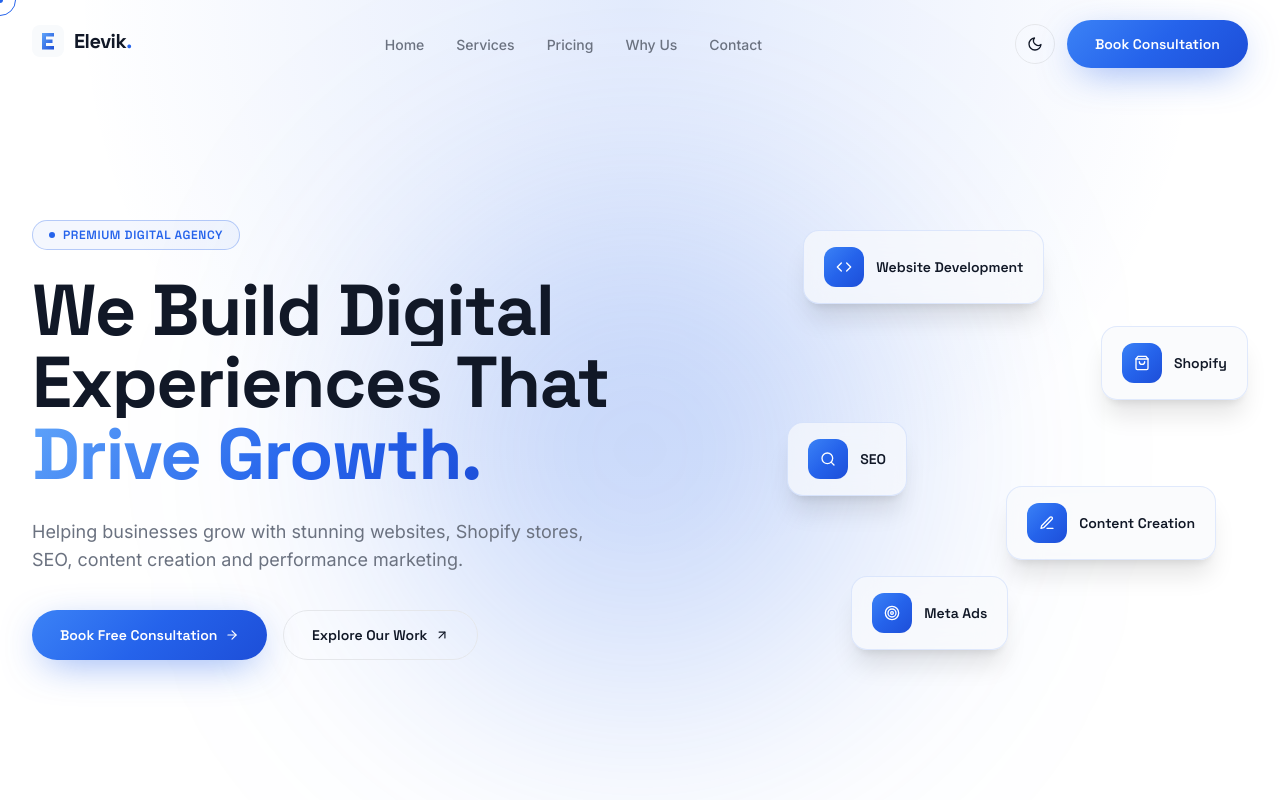
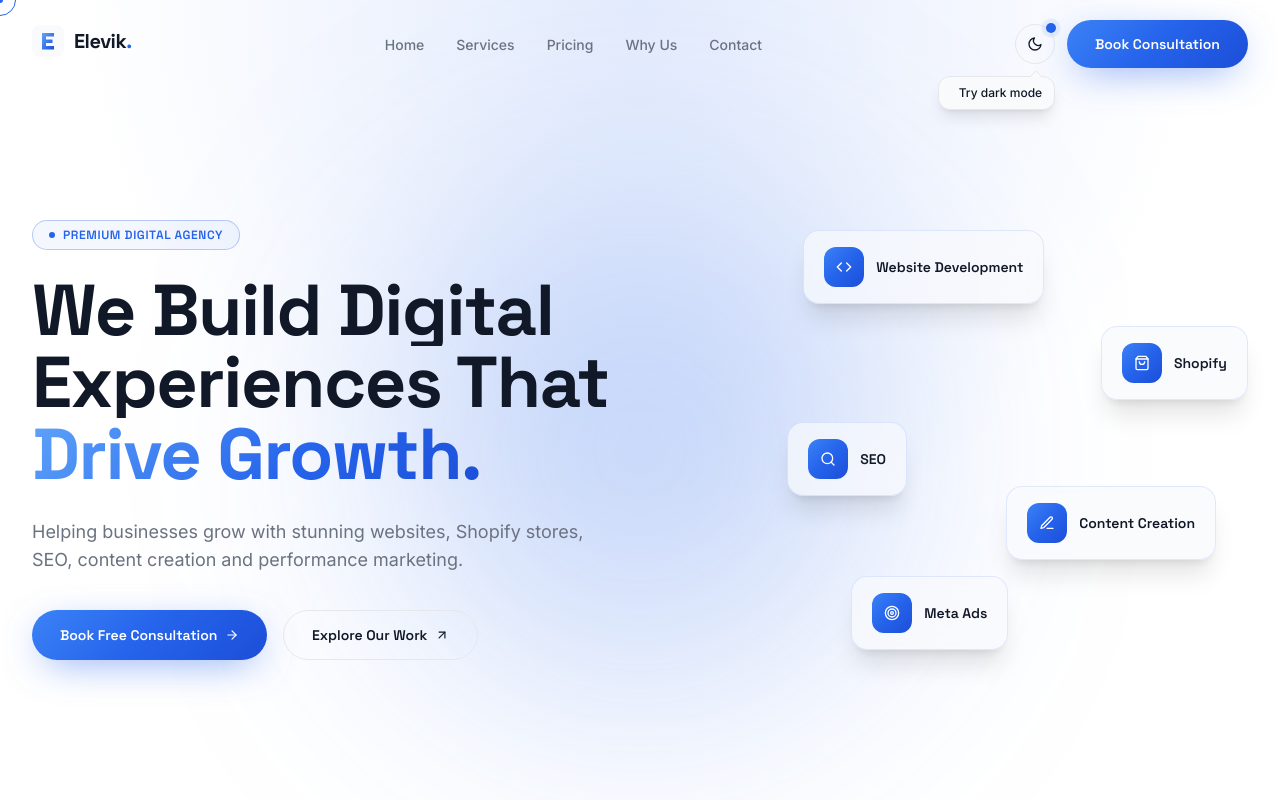
Before and after one commit to ahadqrsh/elevik-solutions, a React (Vite) app: page / in a window 1280 px wide. Shown: the top 800 px of the page. Built offline with nearby package versions, Linux system fonts and the light colour scheme.

Commit message:
added theme toggle notification

```diff
--- a/src/components/layout/Navbar.jsx
+++ b/src/components/layout/Navbar.jsx
@@ -1,16 +1,23 @@
-import { useEffect, useRef, useState } from "react";
+import { useEffect, useRef, useState, useCallback } from "react";
 import { gsap } from "gsap";
+import { AnimatePresence, motion } from "framer-motion";
 import { FiSun, FiMoon, FiMenu, FiX } from "react-icons/fi";
 import { useTheme } from "../../context/ThemeContext.jsx";
-import { NAV_LINKS } from "../../utils/data.js";
+import { NAV_LINKS, WHATSAPP_LINK } from "../../utils/data.js";
 import { navbarEntrance } from "../../animations/navbarAnimation.js";
 import Logo from "../../assets/Logo.jsx";
 import MagneticButton from "../ui/MagneticButton.jsx";
+
+const HINT_KEY = "elevik-theme-hint-seen";
+const HINT_DELAY = 2500;   // wait before showing (ms)
+const HINT_DURATION = 7000; // auto-dismiss after this (ms)
 
 export default function Navbar() {
   const { toggleTheme, isDark } = useTheme();
   const [scrolled, setScrolled] = useState(false);
   const [open, setOpen] = useState(false);
+  const [showHint, setShowHint] = useState(false);
+  const [hovered, setHovered] = useState(false);
   const navRef = useRef(null);
 
   useEffect(() => {
@@ -22,6 +29,37 @@ export default function Navbar() {
       ctx.revert();
     };
   }, []);
+
+  // First-visit nudge — shows once, then never again.
+  useEffect(() => {
+    let seen = false;
+    try {
+      seen = localStorage.getItem(HINT_KEY) === "1";
+    } catch {
+      seen = true; // private mode / storage blocked → skip the hint
+    }
+    if (seen) return;
+
+    const showT = setTimeout(() => setShowHint(true), HINT_DELAY);
+    const hideT = setTimeout(() => {
+      setShowHint(false);
+      try { localStorage.setItem(HINT_KEY, "1"); } catch { /* ignore */ }
+    }, HINT_DELAY + HINT_DURATION);
+
+    return () => { clearTimeout(showT); clearTimeout(hideT); };
+  }, []);
+
+  const dismissHint = useCallback(() => {
+    setShowHint(false);
+    try { localStorage.setItem(HINT_KEY, "1"); } catch { /* ignore */ }
+  }, []);
+
+  const handleToggle = () => {
+    dismissHint();
+    toggleTheme();
+  };
+
+  const tipVisible = showHint || hovered;
 
   return (
     <header
@@ -50,16 +88,53 @@ export default function Navbar() {
         </ul>
 
         <div className="flex items-center gap-3">
-          <button
-            onClick={toggleTheme}
-            aria-label="Toggle theme"
-            className="magnetic grid h-10 w-10 place-items-center rounded-full border border-light-line text-light-text transition-colors hover:border-brand dark:border-dark-line dark:text-white"
+          {/* ── Theme toggle + notification ── */}
+          <div
+            className="relative"
+            onMouseEnter={() => setHovered(true)}
+            onMouseLeave={() => setHovered(false)}
           >
-            {isDark ? <FiSun /> : <FiMoon />}
-          </button>
-          <MagneticButton as="a" href="#contact" className="hidden md:inline-flex">
+            <button
+              onClick={handleToggle}
+              aria-label={isDark ? "Switch to light mode" : "Switch to dark mode"}
+              className="magnetic relative grid h-10 w-10 place-items-center rounded-full border border-light-line text-light-text transition-colors hover:border-brand dark:border-dark-line dark:text-white"
+            >
+              {isDark ? <FiSun /> : <FiMoon />}
+
+              {/* Pulsing dot — only while the first-visit hint is up */}
+              {showHint && (
+                <span className="pointer-events-none absolute -right-0.5 -top-0.5 flex h-2.5 w-2.5">
+                  <span className="absolute inline-flex h-full w-full animate-ping rounded-full bg-brand opacity-75" />
+                  <span className="relative inline-flex h-2.5 w-2.5 rounded-full bg-brand" />
+                </span>
+              )}
+            </button>
+
+            <AnimatePresence>
+              {tipVisible && (
+                <motion.div
+                  initial={{ opacity: 0, y: -6, scale: 0.94 }}
+                  animate={{ opacity: 1, y: 0, scale: 1 }}
+                  exit={{ opacity: 0, y: -6, scale: 0.94 }}
+                  transition={{ duration: 0.25, ease: "easeOut" }}
+                  role="status"
+                  className="pointer-events-none absolute right-0 top-full z-10 mt-3 whitespace-nowrap"
+                >
+                  {/* arrow */}
+                  <span className="absolute right-3.5 -top-1 h-2.5 w-2.5 rotate-45 rounded-[2px] border-l border-t border-light-line bg-light-card dark:border-dark-line dark:bg-dark-card" />
+                  <span className="flex items-center gap-2 rounded-xl border border-light-line bg-light-card px-3 py-2 text-xs font-medium shadow-lg dark:border-dark-line dark:bg-dark-card">
+                    {isDark ? <FiSun className="text-brand" size={13} /> : <FiMoon className="text-brand" size={13} />}
+                    {isDark ? "Switch to light mode" : "Try dark mode"}
+                  </span>
+                </motion.div>
+              )}
+            </AnimatePresence>
+          </div>
+
+          <MagneticButton as="a" href={WHATSAPP_LINK} target="_blank" rel="noopener noreferrer" className="hidden md:inline-flex">
             Book Consultation
           </MagneticButton>
+
           <button
             className="grid h-10 w-10 place-items-center rounded-full border border-light-line dark:border-dark-line lg:hidden"
             onClick={() => setOpen((o) => !o)}
@@ -86,7 +161,7 @@ export default function Navbar() {
               </li>
             ))}
             <li>
-              <a href="#contact" onClick={() => setOpen(false)} className="mt-2 inline-block rounded-full bg-brand-gradient px-6 py-3 font-display text-sm font-semibold text-white">
+              <a href={WHATSAPP_LINK} target="_blank" rel="noopener noreferrer" onClick={() => setOpen(false)} className="mt-2 inline-block rounded-full bg-brand-gradient px-6 py-3 font-display text-sm font-semibold text-white">
                 Book Consultation
               </a>
             </li>
```
